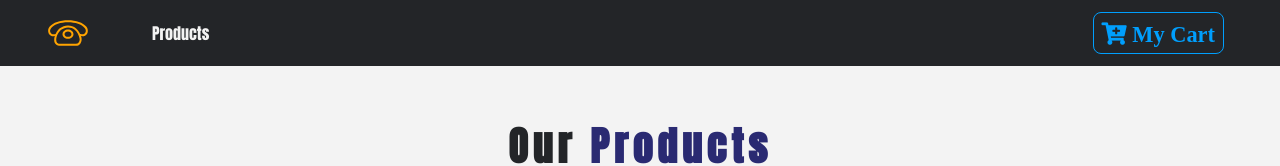
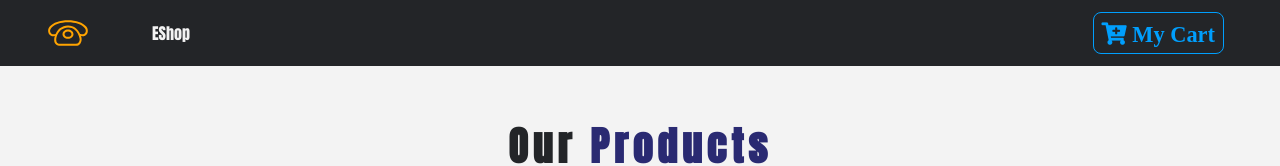
Before and after one commit to happybear8100/Ecommerce, a React (Create React App) app: page / in a window 1280 px wide. Shown: the top 166 px of the page. Built offline with nearby package versions, Linux system fonts and the light colour scheme.

Commit message:
Update header text

```diff
--- a/src/components/Header.js
+++ b/src/components/Header.js
@@ -14,7 +14,7 @@ export default class Header extends Component {
                <ul className="navbar-nav align-items-center">
                  <li className="nav-item ml-5">
                     <Link to="/" className="nav-link">
-                       Products
+                       EShop
                     </Link>
                  </li>
                </ul>
```
